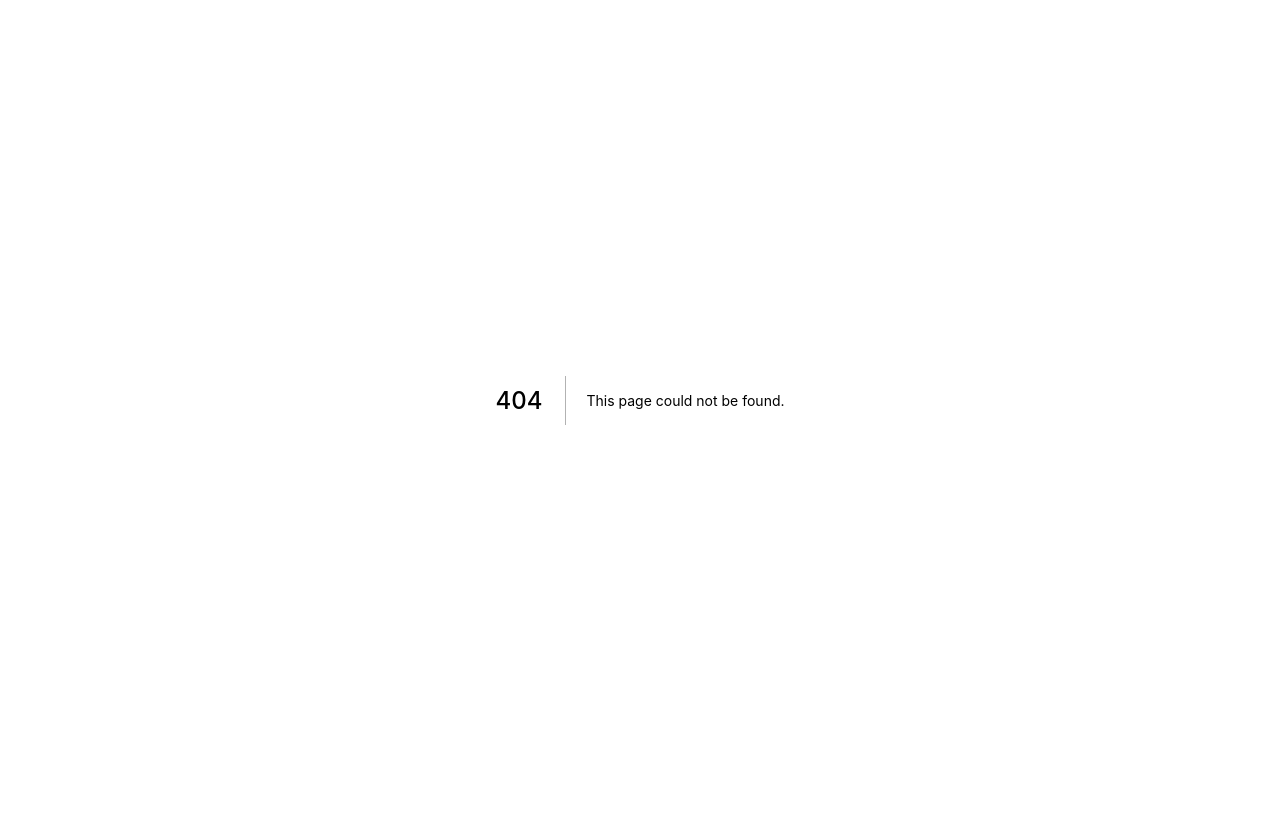
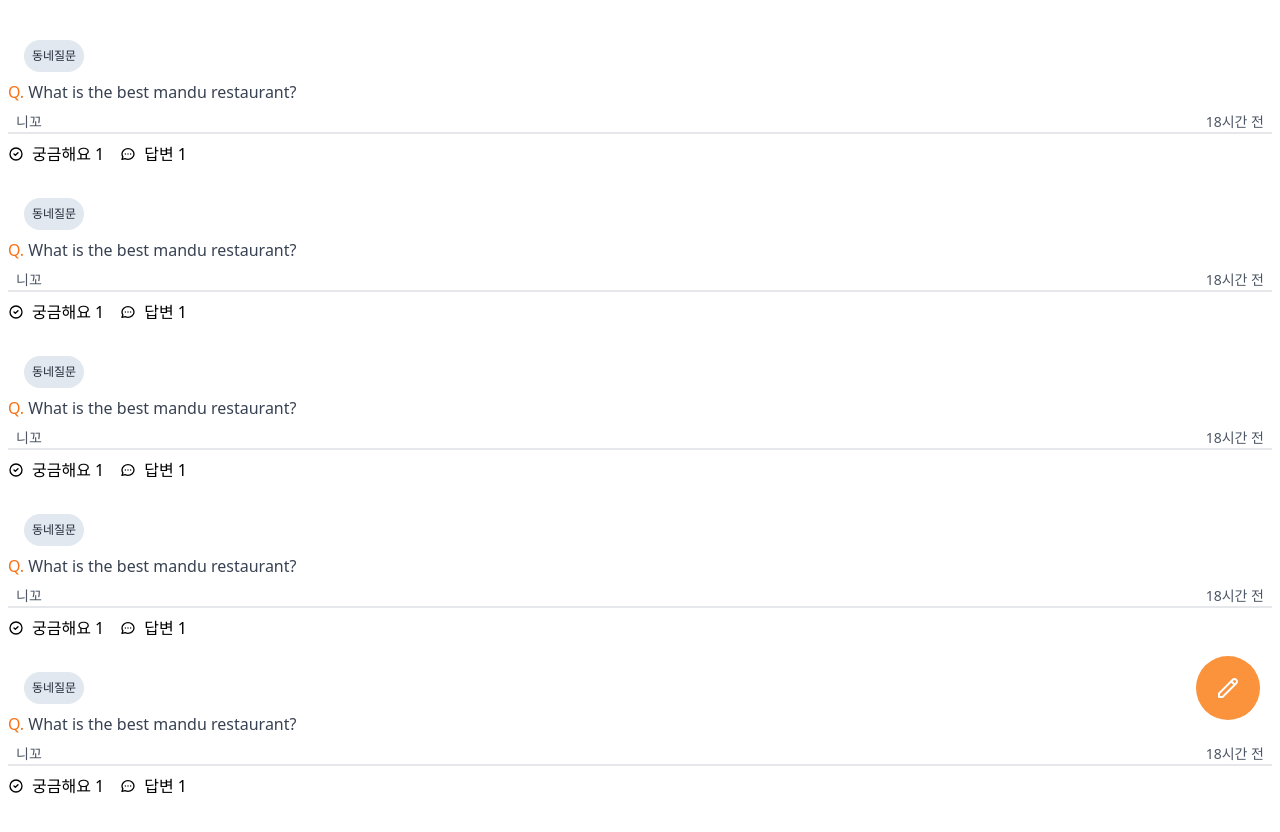
Before and after one commit to otw7917/carrot-market-clone, a Next.js app: page /community in a window 1280 px wide. Before the commit this address had no page. Shown: the top 832 px of the page. Before the commit the page ends 800 px from the top, so only its background shows below. Built offline with nearby package versions, Linux system fonts and the light colour scheme.

Commit message:
ui: community 🎨, component:floating button  🔨

```diff
--- /dev/null
+++ b/components/FloatingButton.tsx
@@ -0,0 +1,14 @@
+import React from "react";
+
+interface FloatingButtonProps {
+  children?: JSX.Element;
+}
+function FloatingButton({ children }: FloatingButtonProps) {
+  return (
+    <button className='fixed text-white cursor-progress bottom-20 right-5 p-5 rounded-full transition-colors hover:animate-bounce bg-orange-400 hover:bg-orange-600'>
+      {children}
+    </button>
+  );
+}
+
+export default FloatingButton;
--- /dev/null
+++ b/pages/community/index.tsx
@@ -0,0 +1,80 @@
+import React from "react";
+import FloatingButton from "../../components/FloatingButton";
+
+function Community() {
+  return (
+    <div className='py-10 px-2 space-y-8'>
+      {Array(5)
+        .fill(1)
+        .map((v, i) => (
+          <div key={i} className='flex cursor-pointer flex-col items-start'>
+            <span className='flex items-center ml-4 rounded-full bg-slate-200 p-2 text-xs font-medium text-gray-800'>
+              동네질문
+            </span>
+            <div className='mt-2 text-gray-700'>
+              <span className='text-orange-500 font-medium'>Q.</span> What is
+              the best mandu restaurant?
+            </div>
+            <div className='w-full px-2 mt-2 flex justify-between border-b-2 text-sm text-gray-600'>
+              <span>니꼬</span>
+              <span>18시간 전</span>
+            </div>
+            <div className='flex space-x-4 mt-2'>
+              <span className='flex gap-2 items-center '>
+                <svg
+                  className='w-4 h-4'
+                  fill='none'
+                  stroke='currentColor'
+                  viewBox='0 0 24 24'
+                  xmlns='http://www.w3.org/2000/svg'
+                >
+                  <path
+                    strokeLinecap='round'
+                    strokeLinejoin='round'
+                    strokeWidth='2'
+                    d='M9 12l2 2 4-4m6 2a9 9 0 11-18 0 9 9 0 0118 0z'
+                  ></path>
+                </svg>
+                <span>궁금해요 1</span>
+              </span>
+              <span className='flex gap-2 items-center '>
+                <svg
+                  className='w-4 h-4'
+                  fill='none'
+                  stroke='currentColor'
+                  viewBox='0 0 24 24'
+                  xmlns='http://www.w3.org/2000/svg'
+                >
+                  <path
+                    strokeLinecap='round'
+                    strokeLinejoin='round'
+                    strokeWidth='2'
+                    d='M8 12h.01M12 12h.01M16 12h.01M21 12c0 4.418-4.03 8-9 8a9.863 9.863 0 01-4.255-.949L3 20l1.395-3.72C3.512 15.042 3 13.574 3 12c0-4.418 4.03-8 9-8s9 3.582 9 8z'
+                  ></path>
+                </svg>
+                <span>답변 1</span>
+              </span>
+            </div>
+          </div>
+        ))}
+      <FloatingButton>
+        <svg
+          className='w-6 h-6'
+          fill='none'
+          stroke='currentColor'
+          viewBox='0 0 24 24'
+          xmlns='http://www.w3.org/2000/svg'
+        >
+          <path
+            strokeLinecap='round'
+            strokeLinejoin='round'
+            strokeWidth='2'
+            d='M15.232 5.232l3.536 3.536m-2.036-5.036a2.5 2.5 0 113.536 3.536L6.5 21.036H3v-3.572L16.732 3.732z'
+          ></path>
+        </svg>
+      </FloatingButton>
+    </div>
+  );
+}
+
+export default Community;
--- a/pages/index.tsx
+++ b/pages/index.tsx
@@ -1,6 +1,7 @@
 import type { NextPage } from "next";
 import Head from "next/head";
 import Image from "next/image";
+import FloatingButton from "../components/FloatingButton";
 
 const Home: NextPage = () => {
   return (
@@ -8,7 +9,7 @@
     //   <h1 className=' text-cyan-50  '>Hello NextJs</h1>
     // </div>
     <div className='flex flex-col space-y-3 py-2 px-2'>
-      {Array(11)
+      {Array(20)
         .fill(0)
         .map((_, i) => (
           <div
@@ -61,7 +62,7 @@
             </div>
           </div>
         ))}
-      <button className='fixed text-white cursor-progress bottom-20 right-5 p-5 rounded-full transition-colors hover:animate-bounce bg-orange-400 hover:bg-orange-600 '>
+      <FloatingButton>
         <svg
           className='h-7 w-7'
           xmlns='http://www.w3.org/2000/svg'
@@ -77,7 +78,7 @@
             d='M12 6v6m0 0v6m0-6h6m-6 0H6'
           />
         </svg>
-      </button>
+      </FloatingButton>
     </div>
   );
 };
```
